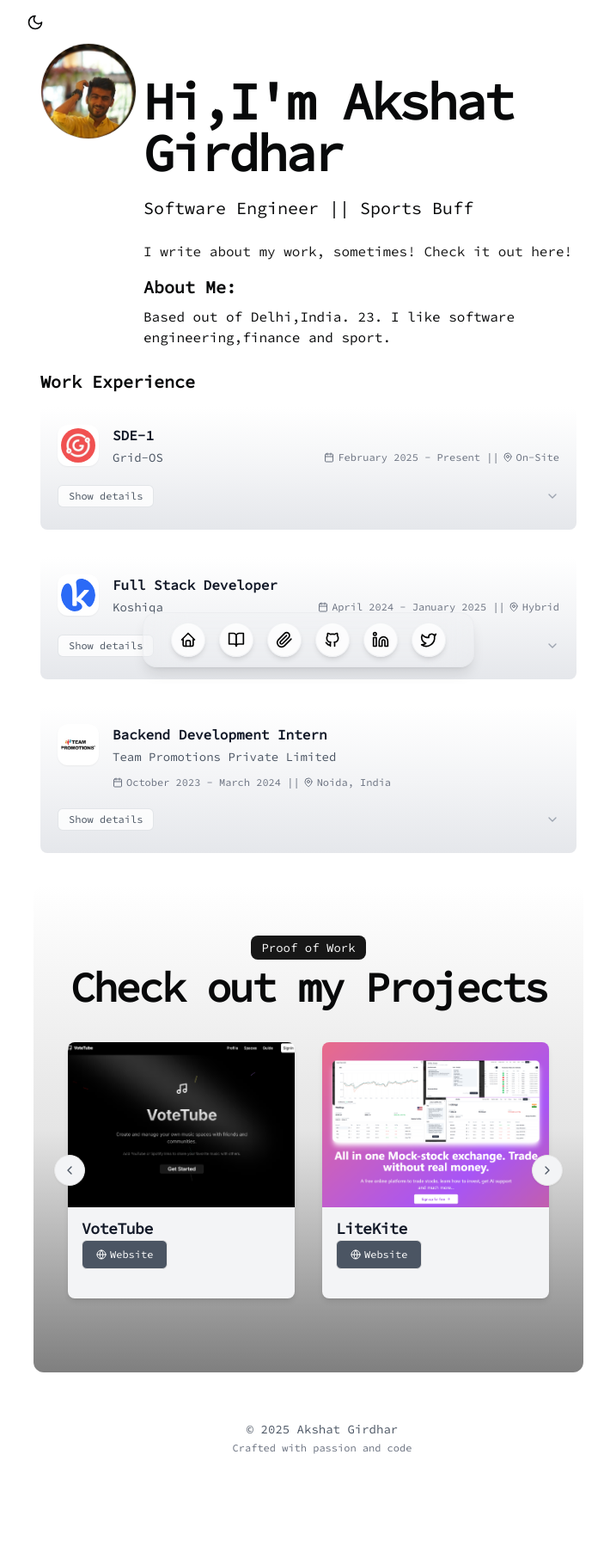
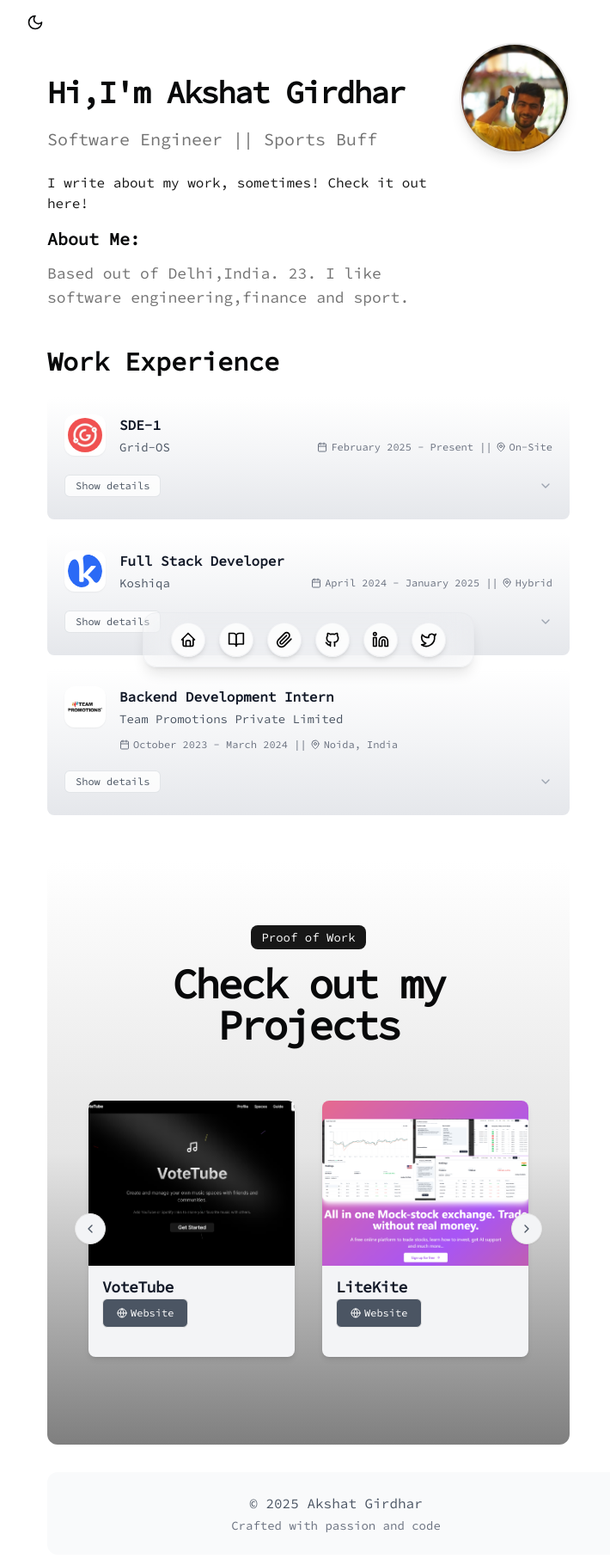
Before and after one commit to akshatg5/AkshatGirdhar-portfolio, a Next.js app: page / in a window 1280 px wide. Shown: the top 1820 px of the page at 86% size, without its empty margins (281-991 px from the left). Before the commit the page ends 1748 px from the top, so only its background shows below. Built offline with nearby package versions, Linux system fonts and the light colour scheme.

Commit message:
fix : responsivess

```diff
--- a/src/app/page.tsx
+++ b/src/app/page.tsx
@@ -6,9 +6,7 @@ import { Themebutton } from "@/components/theme-button";
 import { Avatar, AvatarFallback, AvatarImage } from "@/components/ui/avatar";
 import projects from "@/data/projects";
 import { DATA } from "@/data/resume";
-import { Github, Linkedin } from "lucide-react";
 import Link from "next/link";
-import Markdown from "react-markdown";
 
 const BLUR_FADE_DELAY = 0.05;
 
@@ -19,47 +17,57 @@ export default function Page() {
         <div className="my-6">
           <Themebutton />
         </div>
-        <div className="mx-auto w-full max-w-2xl px-4 sm:px-6 space-y-4">
-          <div className="flex flex-col sm:flex-row sm:justify-between gap-4 sm:gap-2">
-            <div className="flex-col flex flex-1 space-y-4 order-2 sm:order-1">
+        <div className="mx-auto w-full max-w-2xl px-4 sm:px-6 lg:px-8 space-y-4">
+          <div className="flex flex-col-reverse sm:flex-row gap-4 sm:gap-2 sm:justify-between">
+            <div className="flex-col flex flex-1 space-y-4">
               <BlurFadeText
                 delay={BLUR_FADE_DELAY}
-                className="text-2xl mt-6 sm:mt-10 mb-1 font-bold tracking-tighter sm:text-4xl lg:text-5xl xl:text-6xl/none"
+                className="text-2xl sm:text-3xl lg:text-4xl mt-4 sm:mt-10 mb-1 font-bold tracking-tighter"
                 yOffset={8}
                 text={`${DATA.name}`}
               />
               <BlurFadeText
-                className="text-base sm:text-lg lg:text-xl"
+                className="text-base sm:text-lg lg:text-xl text-muted-foreground"
                 delay={BLUR_FADE_DELAY}
                 text={DATA.description}
               />
-              <Link href="/blog" className="text-primary my-2 hover:underline text-sm sm:text-base">I write about my work, sometimes! Check it out here!</Link>
+              <Link
+                href="/blog"
+                className="text-primary text-sm sm:text-base my-2 hover:underline transition-all duration-200 hover:text-primary/80 inline-block"
+              >
+                I write about my work, sometimes! Check it out here!
+              </Link>
 
               <div className="mt-6 sm:mt-8">
-                <h2 className="mb-2 text-lg sm:text-xl font-semibold">About Me:</h2>
+                <h2 className="mb-3 text-lg sm:text-xl font-semibold">About Me:</h2>
                 <BlurFadeText
-                  className="py-2 text-sm sm:text-base leading-relaxed"
+                  className="py-2 text-sm sm:text-base lg:text-lg leading-relaxed text-muted-foreground"
                   delay={BLUR_FADE_DELAY}
                   text={DATA.about}
                 />
               </div>
             </div>
             <BlurFade delay={BLUR_FADE_DELAY}>
-              <div className="flex justify-center sm:justify-end order-1 sm:order-2">
-                <Avatar className="size-20 sm:size-24 lg:size-28 border">
+              <div className="flex justify-center sm:justify-end">
+                <Avatar className="size-24 sm:size-28 lg:size-32 border-2 shadow-lg">
                   <AvatarImage alt={DATA.name} src={DATA.avatarUrl} />
-                  <AvatarFallback>{DATA.initials}</AvatarFallback>
+                  <AvatarFallback className="text-lg sm:text-xl font-semibold">
+                    {DATA.initials}
+                  </AvatarFallback>
                 </Avatar>
               </div>
             </BlurFade>
           </div>
         </div>
       </section>
-      <section id="work" className="my-4 px-4 sm:px-6">
-        <div className="flex min-h-0 flex-col gap-y-3 sm:gap-y-4 max-w-2xl mx-auto">
+
+      <section id="work" className="my-8 px-4 sm:px-6 lg:px-8">
+        <div className="mx-auto w-full max-w-2xl">
+          <div className="flex min-h-0 flex-col gap-y-3 sm:gap-y-4">
             <BlurFade delay={BLUR_FADE_DELAY * 5}>
-            <h2 className="text-lg sm:text-xl font-bold">Work Experience</h2>
+              <h2 className="text-xl sm:text-2xl lg:text-3xl font-bold mb-2">Work Experience</h2>
             </BlurFade>
+            <div className="space-y-3 sm:space-y-4">
               {DATA.work.map((work, id) => (
                 <BlurFade
                   key={work.company}
@@ -81,36 +89,42 @@ export default function Page() {
                 </BlurFade>
               ))}
             </div>
+          </div>
+        </div>
       </section>
+
       <section
         id="projects"
-        className="py-8 sm:py-12 lg:py-16 bg-gradient-to-b from-white dark:from-background via-neutral-200 dark:via-neutral-600 to-black/50 dark:to-white rounded-xl mx-2 sm:mx-4"
+        className="py-12 sm:py-16 lg:py-20 mx-4 sm:mx-6 lg:mx-8 bg-gradient-to-b from-white dark:from-background via-neutral-200 dark:via-neutral-600 to-black/50 dark:to-white rounded-xl"
       >
-        <div className="container mx-auto px-4 sm:px-6">
+        <div className="container mx-auto px-4 sm:px-6 lg:px-8">
           <BlurFade delay={BLUR_FADE_DELAY * 11}>
-            <div className="flex flex-col items-center justify-center space-y-3 sm:space-y-4 text-center mb-4 sm:mb-6">
-              <div className="space-y-2">
+            <div className="flex flex-col items-center justify-center space-y-4 text-center mb-8 sm:mb-12">
+              <div className="space-y-3 sm:space-y-4">
                 <div className="inline-block rounded-lg bg-primary text-primary-foreground px-3 py-1 text-xs sm:text-sm font-medium">
                   Proof of Work
                 </div>
-                <h2 className="text-xl sm:text-2xl lg:text-3xl xl:text-5xl font-bold tracking-tighter">
+                <h2 className="text-2xl sm:text-3xl lg:text-4xl xl:text-5xl font-bold tracking-tighter leading-tight">
                   Check out my Projects
                 </h2>
               </div>
             </div>
           </BlurFade>
           <BlurFade delay={BLUR_FADE_DELAY * 12}>
+            <div className="w-full">
               <ProjectCarousel projects={projects} />
+            </div>
           </BlurFade>
         </div>
       </section>
-      <footer className="w-full rounded-xl dark:bg-gray-800 py-4 sm:py-6 px-4 sm:px-6 mt-6 sm:mt-8 mx-2 sm:mx-4">
-        <div className="max-w-6xl mx-auto flex flex-col items-center justify-center">
+
+      <footer className="w-full mx-4 sm:mx-6 lg:mx-8 rounded-xl dark:bg-gray-800 bg-gray-50 py-6 px-4 sm:px-6 lg:px-8 mt-8">
+        <div className="max-w-6xl mx-auto flex flex-col items-center justify-center space-y-2">
           <div className="text-center">
-            <p className="text-xs sm:text-sm text-gray-600 dark:text-gray-400">
+            <p className="text-sm sm:text-base text-gray-600 dark:text-gray-400 font-medium">
               © {new Date().getFullYear()} Akshat Girdhar
             </p>
-            <p className="text-xs text-gray-500 dark:text-gray-500 mt-1">
+            <p className="text-xs sm:text-sm text-gray-500 dark:text-gray-500 mt-1">
               Crafted with passion and code
             </p>
           </div>
```
Lines whose indentation alone changed are shown as unchanged.
